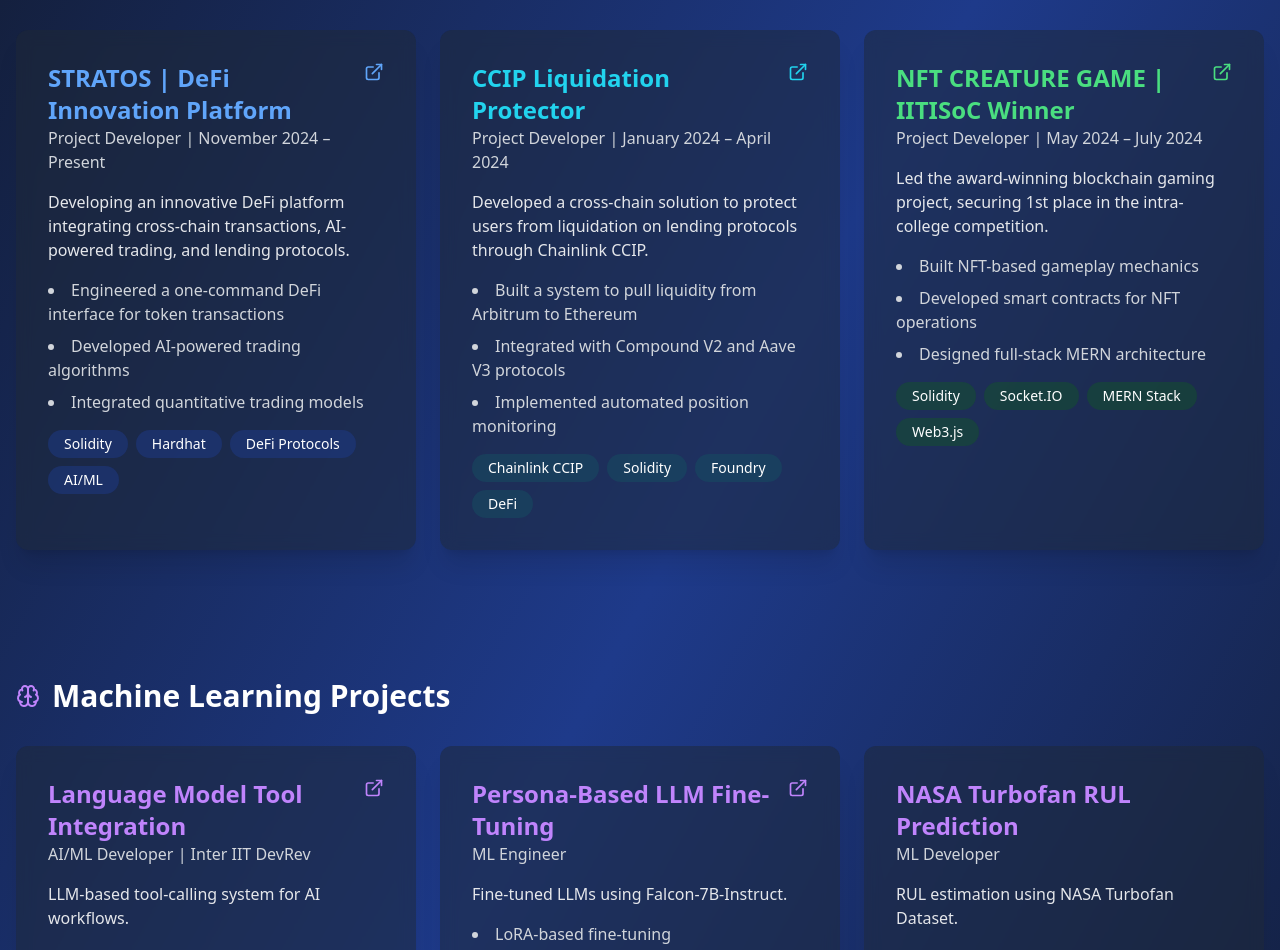
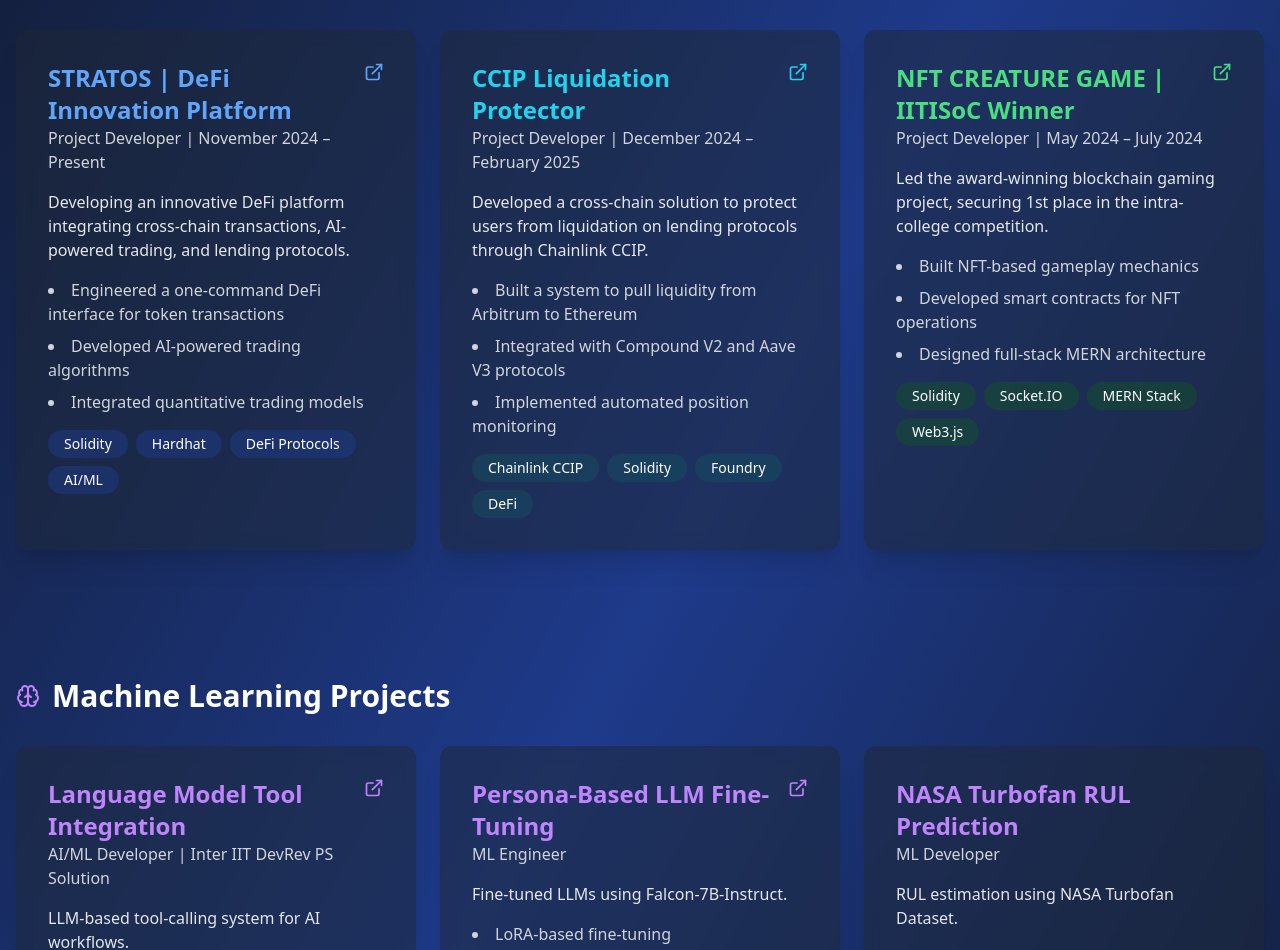
Before and after one commit to shorya27/shorya27.github.io, a React (Vite) app: page / in a window 1280 px wide. Shown: the part 550-1500 px from the top of the page. Built offline with nearby package versions, Linux system fonts and the light colour scheme.

Commit message:
Update App.tsx

```diff
--- a/src/App.tsx
+++ b/src/App.tsx
@@ -160,7 +160,7 @@ function App() {
                   CCIP Liquidation Protector
                 </h3>
                 <p className="text-gray-300">
-                  Project Developer | January 2024 – April 2024
+                  Project Developer | December 2024 – February 2025
                 </p>
               </div>
               <a
@@ -268,7 +268,7 @@ function App() {
                   Language Model Tool Integration
                 </h3>
                 <p className="text-gray-300">
-                  AI/ML Developer | Inter IIT DevRev
+                  AI/ML Developer | Inter IIT DevRev PS Solution
                 </p>
               </div>
               <a
```
